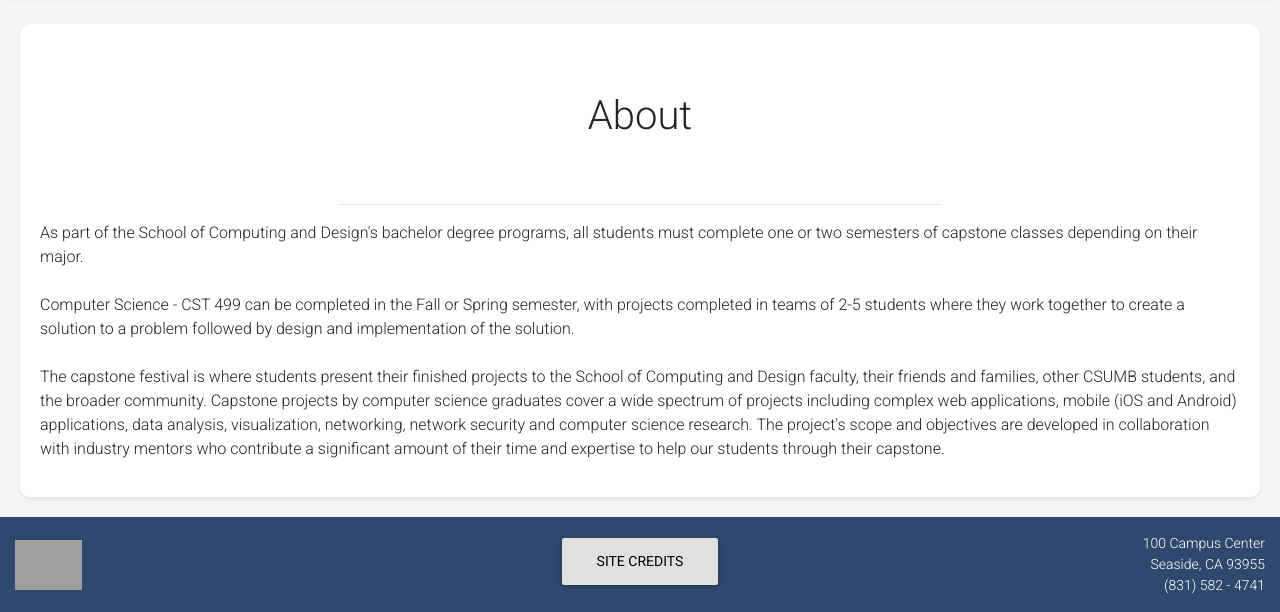
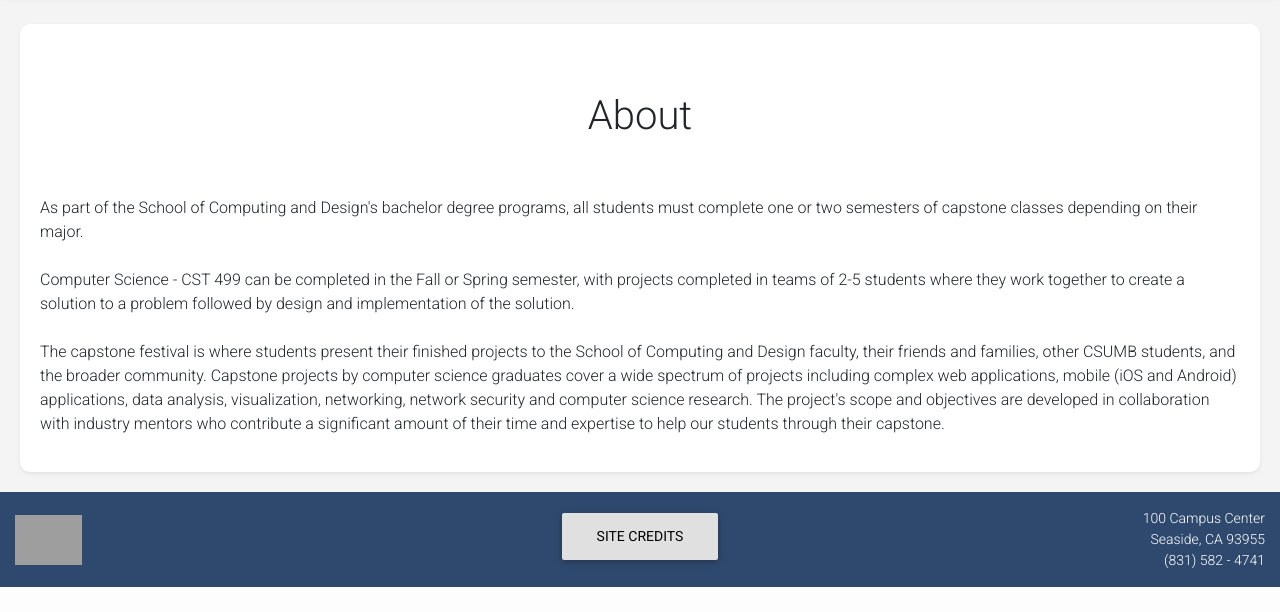
Before and after one commit to interviewhigh/capstone, a FastAPI app: page /about in a window 1280 px wide. Shown: the part 248-860 px from the top of the page. After the commit the page ends 835 px from the top, so only its background shows below. Run offline with FastAPI, Linux system fonts and the light colour scheme; some libraries are stand-ins or nearby versions; grey boxes are pictures that could not be loaded.

Commit message:
removed line because it was ugly

```diff
--- a/templates/about.html
+++ b/templates/about.html
@@ -4,7 +4,6 @@
 </div>
 <article class="shadow-sm">
     <h1 class="text-center p-5">About</h1>
-    <hr style="width: 50%;">
     <p>As part of the School of Computing and Design's bachelor degree programs, all students must complete one or two semesters of capstone classes depending on their major.
         <br><br>Computer Science - CST 499 can be completed in the Fall or Spring semester, with projects completed in teams of 2-5 students where they work together to create a solution to a problem followed by design and implementation of the solution.
         <br><br>The capstone festival is where students present their finished projects to the School of Computing and Design faculty, their friends and families, other CSUMB students, and the broader community. Capstone projects by computer science graduates
```
